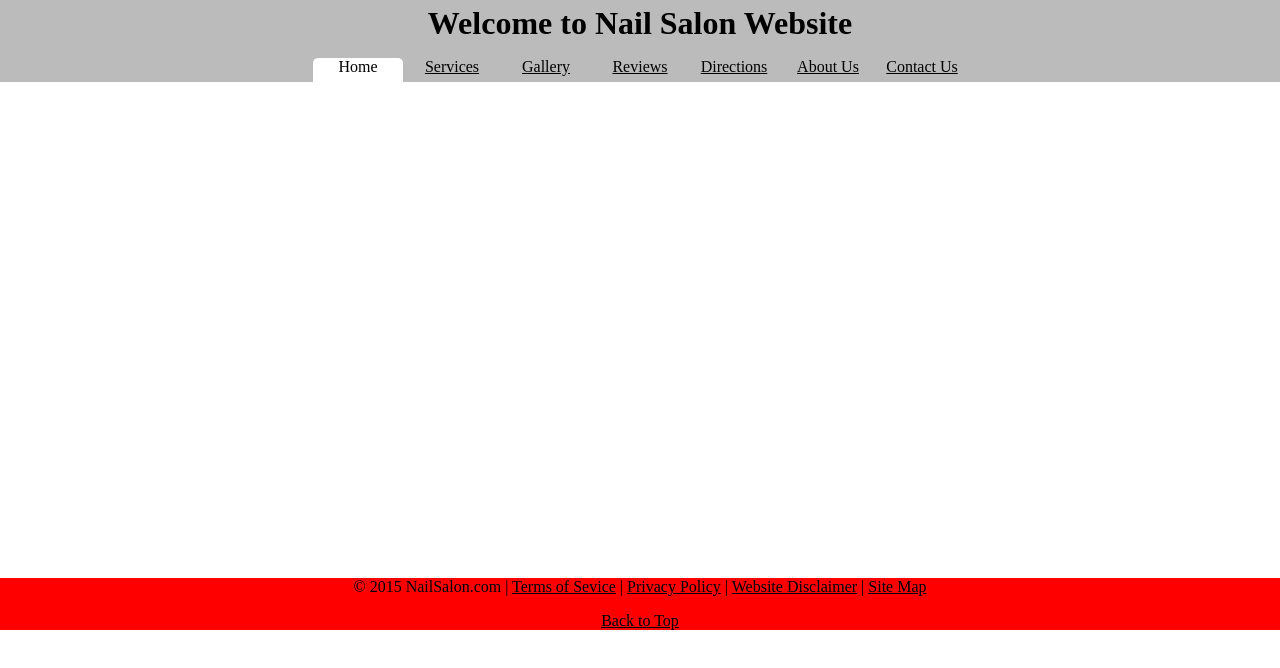
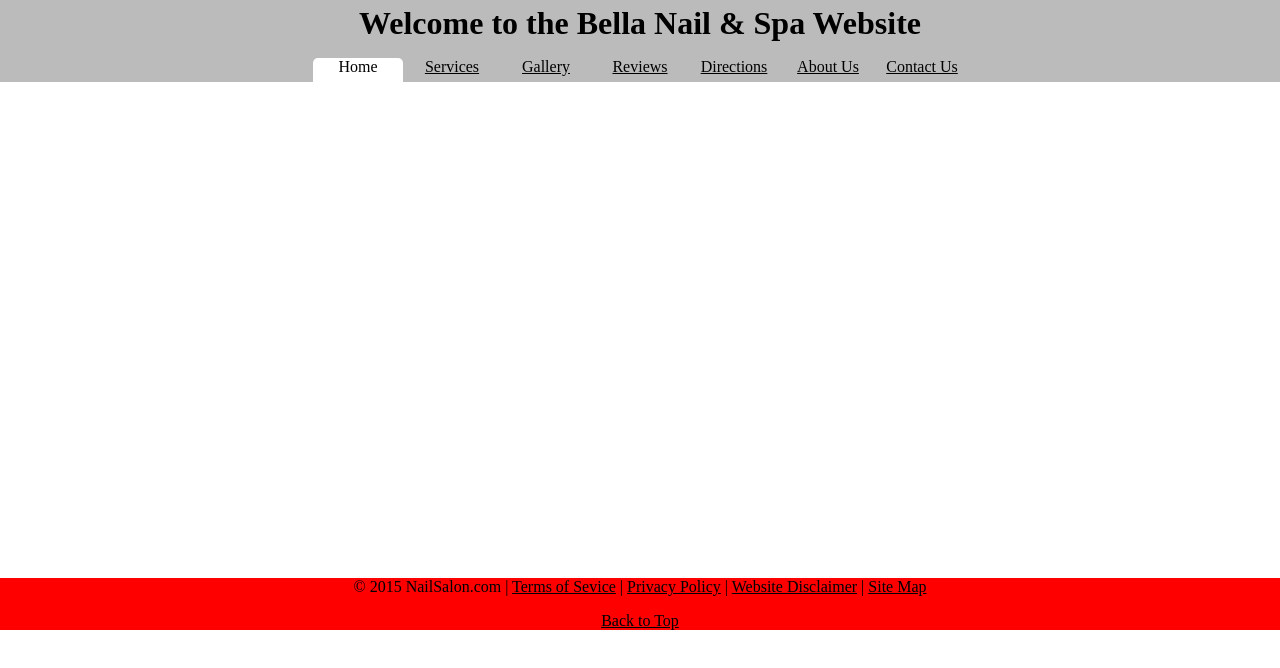
Before and after one commit to AnthonyLarios/nail_salon, a plain HTML site: page index.html in a window 1280 px wide. Drawn offline with nearby package versions, Linux system fonts and the light colour scheme.

Commit message:
Change tab title and header to business name in all html files

```diff
--- a/index.html
+++ b/index.html
@@ -1,13 +1,13 @@
 <!DOCTYPE html>
 <html>
 <head>
-  <title>Nail Salon</title>
+  <title>Bella Nail &#38; Spa</title>
   <link rel="stylesheet" type="text/css" href="css/main.css">
   <link rel="stylesheet" type="text/css" href="css/index.css">
 </head>
 <body>
   <div id="navigation">
-    <h1>Welcome to Nail Salon Website</h1>
+    <h1>Welcome to the Bella Nail &#38; Spa Website</h1>
 
     <ul>
       <li id="tab">Home</li>
```
Also changed, not shown: about_us.html (+2 -2 lines), contact_us.html (+2 -2 lines), directions.html (+2 -2 lines), gallery.html (+2 -2 lines), reviews.html (+2 -2 lines), services.html (+2 -2 lines).
